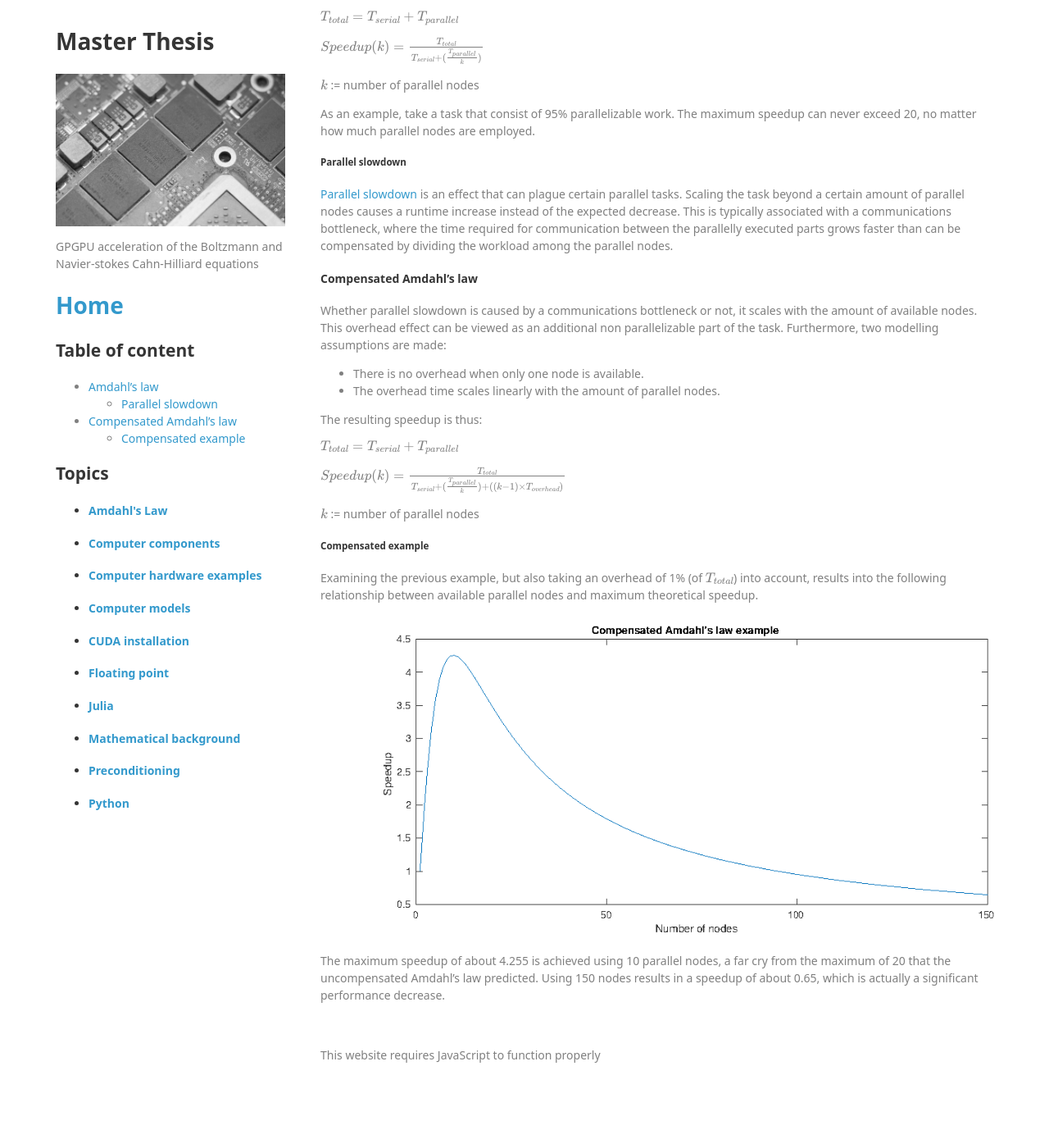
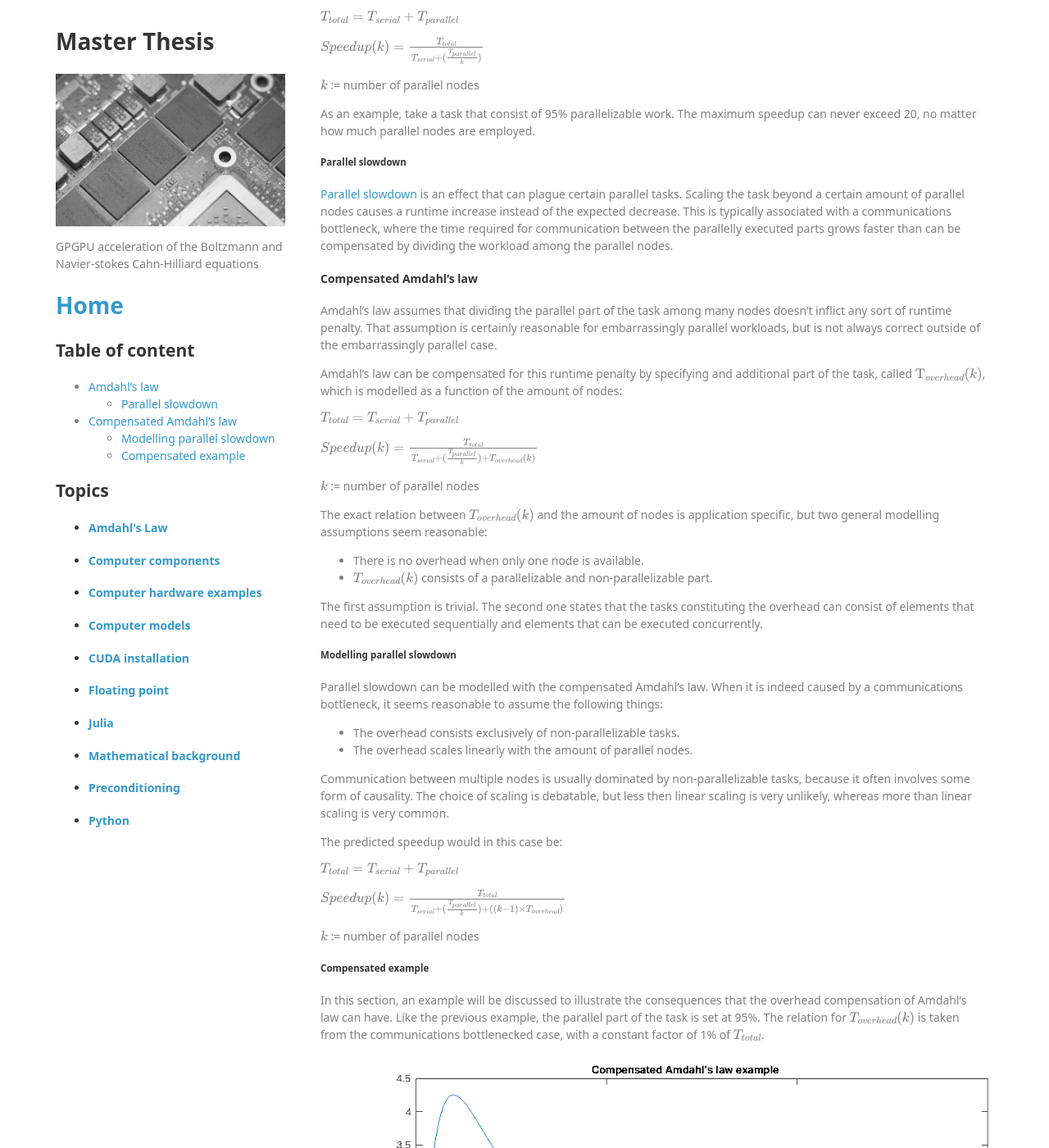
Before and after one commit to lucasbekker/lucasbekker.github.io, a Jekyll site: the page built from _sections/Amdahls_law.md, in a window 1280 px wide and 1400 px high, scrolled down 333 px. Shown: the whole window at 82% size. Built offline with Jekyll 4.4.1, drawn with Linux system fonts in a browser that asks for light colours; nearby versions of some CDN libraries; formulas are drawn with MathJax 3; before the commit the page ends 1688 px from its top, so only the background shows below that.

Commit message:
Moddified after discussion with Gertjan to be more general.

```diff
--- a/_sections/Amdahls_law.md
+++ b/_sections/Amdahls_law.md
@@ -30,12 +30,33 @@ As an example, take a task that consist of 95%  parallelizable work. The maximum
 
 #### Compensated Amdahl's law
 
-Whether parallel slowdown is caused by a communications bottleneck or not, it scales with the amount of available nodes. This overhead effect can be viewed as an additional non parallelizable part of the task. Furthermore, two modelling assumptions are made:
+Amdahl's law assumes that dividing the parallel part of the task among many nodes doesn't inflict any sort of runtime penalty. That assumption is certainly reasonable for embarrassingly parallel workloads, but is not always correct outside of the embarrassingly parallel case.
+
+Amdahl's law can be compensated for this runtime penalty by specifying and additional part of the task, called $\text{T}_{overhead}(k)$, which is modelled as a function of the amount of nodes:
+
+$ T_{total} = T_{serial} + T_{parallel} $
+
+$ Speedup(k) = \frac{T_{total}}{T_{serial} + (\frac{T_{parallel}}{k}) + T_{overhead}(k)}$
+
+$ k $ := number of parallel nodes
+
+The exact relation between $T_{overhead}(k)$ and the amount of nodes is application specific, but two general modelling assumptions seem reasonable:
 
  - There is no overhead when only one node is available.
- - The overhead time scales linearly with the amount of parallel nodes.
+ - $T_{overhead}(k)$ consists of a parallelizable and non-parallelizable part.
 
-The resulting speedup is thus:
+The first assumption is trivial. The second one states that the tasks constituting the overhead can consist of elements that need to be executed sequentially and elements that can be executed concurrently.
+
+##### Modelling parallel slowdown
+
+Parallel slowdown can be modelled with the compensated Amdahl's law. When it is indeed caused by a communications bottleneck, it seems reasonable to assume the following things:
+
+ - The overhead consists exclusively of non-parallelizable tasks.
+ - The overhead scales linearly with the amount of parallel nodes.
+
+Communication between multiple nodes is usually dominated by non-parallelizable tasks, because it often involves some form of causality. The choice of scaling is debatable, but less then linear scaling is very unlikely, whereas more than linear scaling is very common.
+
+The predicted speedup would in this case be:
 
 $ T_{total} = T_{serial} + T_{parallel} $
 
@@ -43,10 +64,9 @@ $ Speedup(k) = \frac{T_{total}}{T_{serial} + (\frac{T_{parallel}}{k}) + ((k - 1)
 
 $ k $ := number of parallel nodes
 
-
 ##### Compensated example
 
-Examining the previous example, but also taking an overhead of 1% (of $ T_{total} $) into account, results into the following relationship between available parallel nodes and maximum theoretical speedup.
+In this section, an example will be discussed to illustrate the consequences that the overhead compensation of Amdahl's law can have. Like the previous example, the parallel part of the task is set at 95%. The relation for $T_{overhead}(k)$ is taken from the communications bottlenecked case, with a constant factor of 1% of $T_{total}$.
 
 ![Amdahl Example](../image/compensated_amdahl.png){:width="900px"}
 
```
